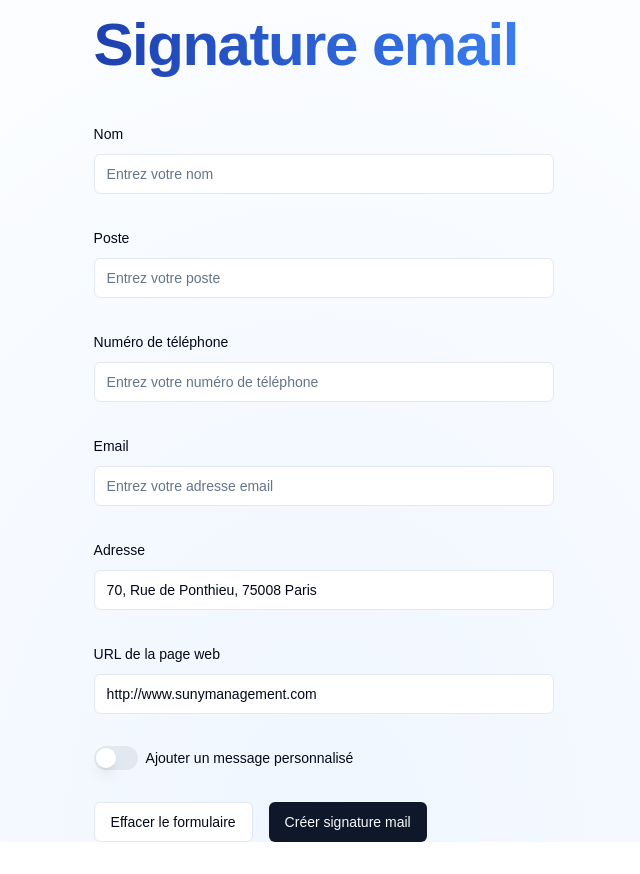
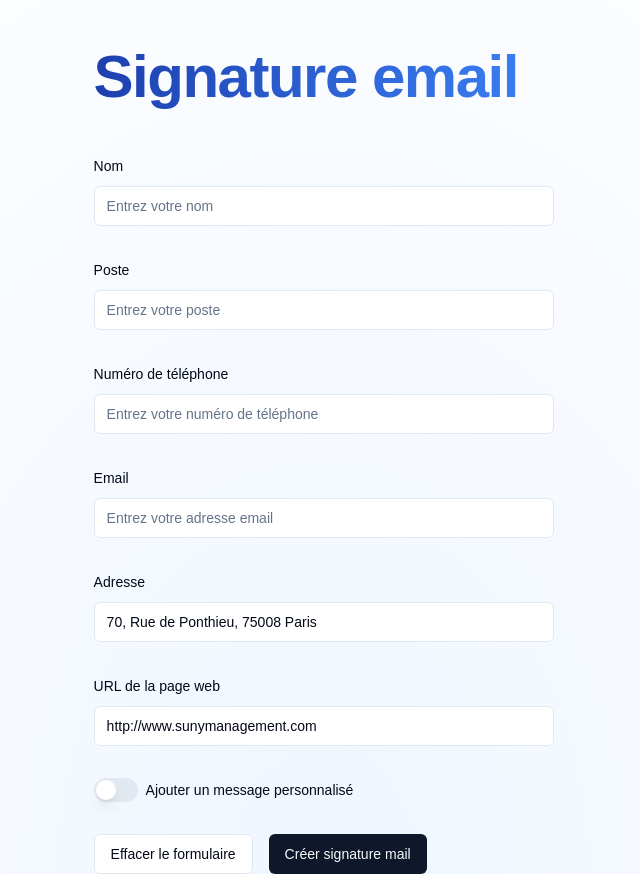
Before and after one commit to developpeur-suny-management/signature-mail, a Next.js app: page / in a window 1280 px wide. Shown: the whole page, without its empty margins (316-956 px from the left). Before the commit the page ends 842 px from the top, so only its background shows below. Built offline with nearby package versions, Linux system fonts and the light colour scheme.

Commit message:
Update page.tsx

```diff
--- a/app/page.tsx
+++ b/app/page.tsx
@@ -17,7 +17,7 @@
     setSubmittedData(data);
   };
   return (
-    <div className="grid grid-rows-[0px_1fr_0px] items-center justify-items-center min-h-screen">
+    <div className="grid grid-rows-[0px_1fr_0px] justify-items-center min-h-screen pt-8">
       <main className="flex flex-col gap-8 row-start-2 items-center sm:items-start w-full px-16">
         <div className="flex space-x-8 w-full justify-evenly">
           <div className="flex flex-col gap-8 w-2/5">
```
